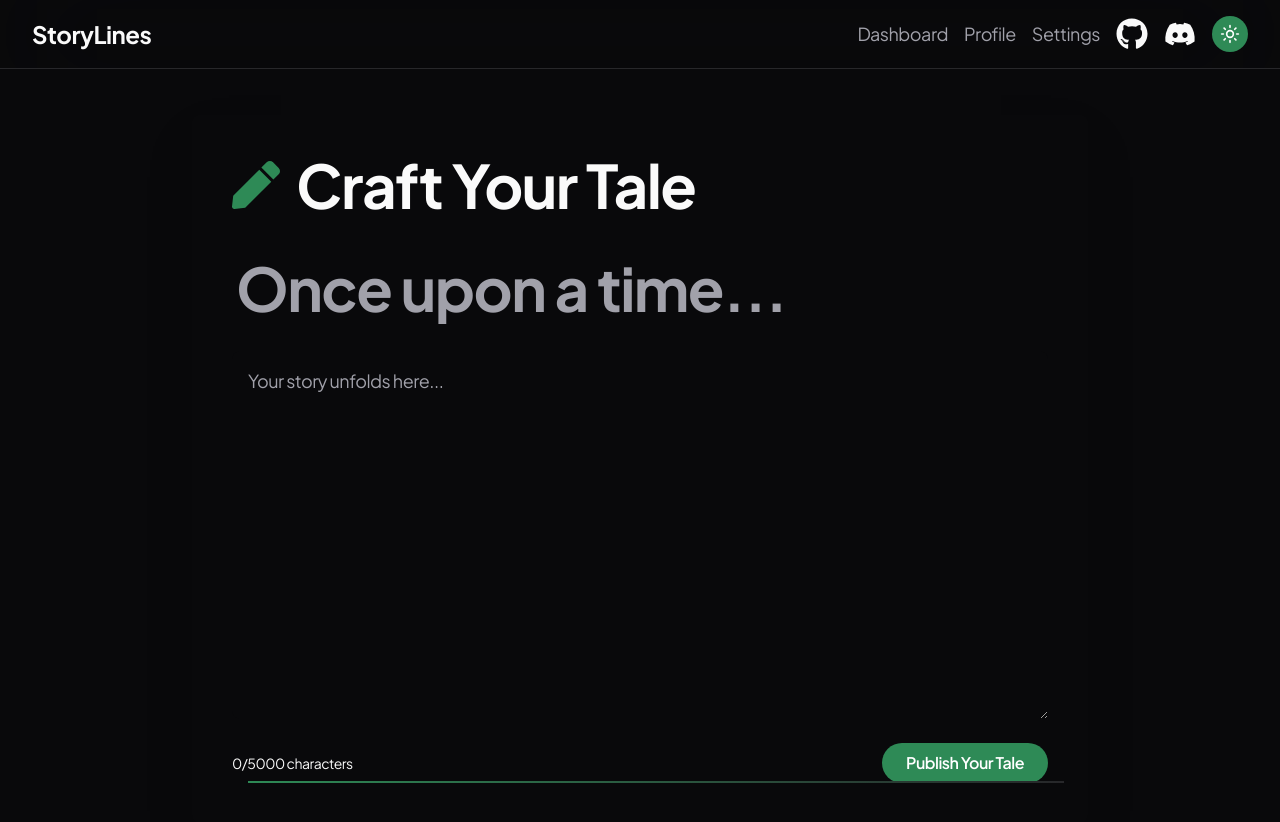
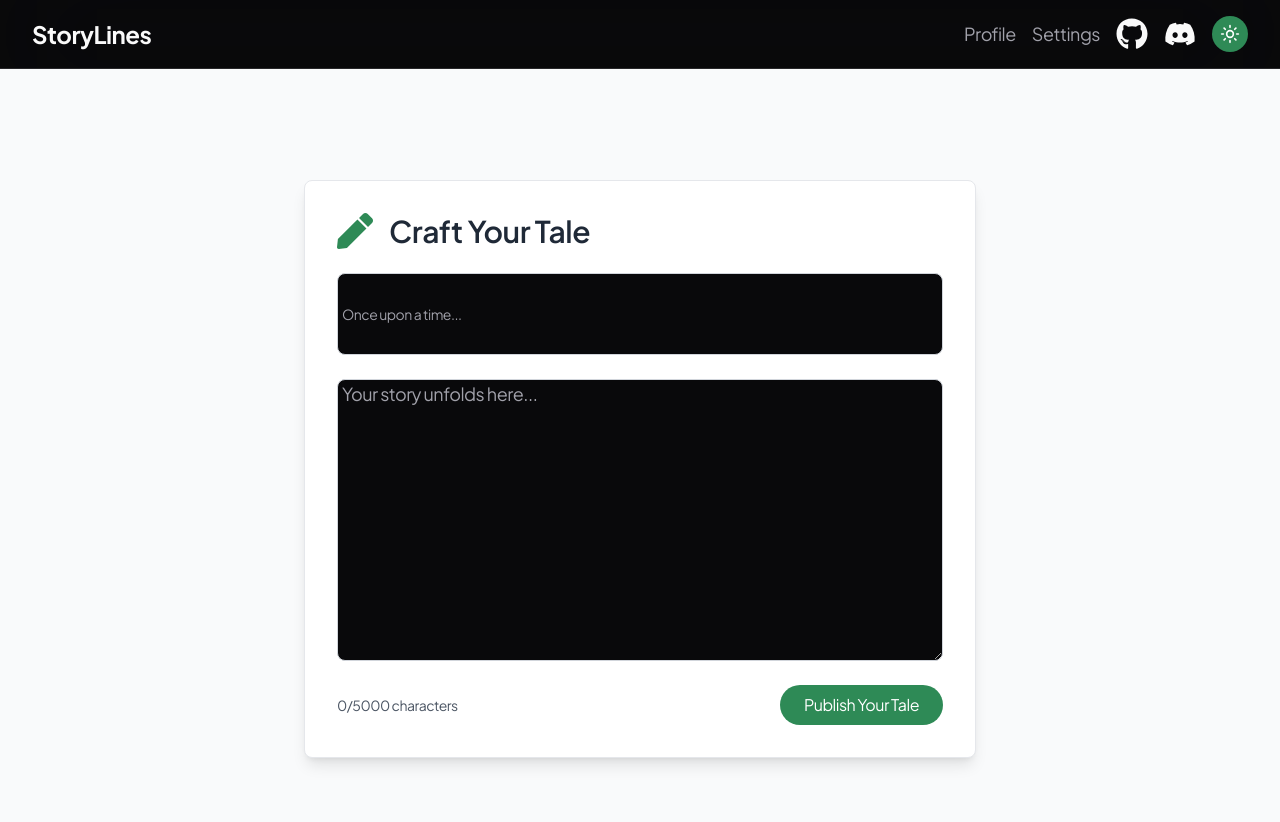
Before and after one commit to praneethravuri/storylines, a Next.js app: page /create-story in a window 1280 px wide. Shown: the top 822 px of the page. Built offline with nearby package versions, Linux system fonts and the light colour scheme.

Commit message:
loading page

```diff
--- a/app/api/create-story/route.ts
+++ b/app/api/create-story/route.ts
@@ -5,7 +5,7 @@ import { v4 as uuidv4 } from 'uuid';
 
 export async function POST(req: NextRequest) {
     try {
-        const { title, content, prev, next } = await req.json();
+        const { title, content, prev, next, type } = await req.json();
 
         // Connect to the database
         await connectToDB();
@@ -19,7 +19,7 @@ export async function POST(req: NextRequest) {
             content,
             prev,
             next: [],
-            type: "",
+            type: type || "",
             customId
         });
 
--- a/app/create-story/page.tsx
+++ b/app/create-story/page.tsx
@@ -79,40 +79,35 @@ const CreateStory = () => {
 
   return (
     <Suspense fallback={<Loading />}>
-      <div className='flex justify-center items-center min-h-screen'>
-        <div className='p-10 w-full max-w-4xl rounded-lg shadow-2xl'>
-          <div className="space-y-8 relative">
+      <div className='flex justify-center items-center min-h-screen bg-gray-50'>
+        <div className='p-8 w-full max-w-2xl bg-white shadow-lg rounded-lg border border-gray-200'>
+          <div className="space-y-6">
             <div className="flex items-center space-x-4">
-              <FaPen className="text-5xl text-primary" />
-              <h1 className="heading-primary">Craft Your Tale</h1>
-              <div className="absolute bottom-0 left-0 w-full h-0.5 bg-gradient-to-r from-primary to-secondary"></div>
+              <FaPen className="text-4xl text-primary" />
+              <h1 className="text-3xl font-semibold text-gray-800">Craft Your Tale</h1>
             </div>
             <form onSubmit={handleSubmit} className="space-y-6">
-              <div className="">
-                <Input
-                  className='border-none focus:outline-none text-4xl font-bold tracking-tight sm:text-6xl bg-transparent text-foreground placeholder-gray-500'
-                  placeholder='Once upon a time...'
-                  style={{ caretColor: 'white' }}
-                  value={title}
-                  onChange={(e) => setTitle(e.target.value)}
-                />
-
-              </div>
+              <Input
+                className='w-full border-gray-300 rounded-lg focus:border-primary focus:ring-primary'
+                placeholder='Once upon a time...'
+                value={title}
+                onChange={(e) => setTitle(e.target.value)}
+              />
               <Textarea
-                rows={12}
-                className='border-none focus:outline-none w-full text-foreground rounded-lg p-4 text-lg'
+                rows={10}
+                className='w-full border-gray-300 rounded-lg focus:border-primary focus:ring-primary'
                 placeholder='Your story unfolds here...'
                 onChange={handleTextChange}
                 maxLength={5000}
                 value={content}
               />
-              <div className="flex justify-between items-center mt-4">
-                <span className="text-sm text-secondary-primary">
+              <div className="flex justify-between items-center text-gray-600">
+                <span className="text-sm">
                   {characterCount}/5000 characters
                 </span>
                 <button
                   type="submit"
-                  className='btn btn-primary px-6 py-2 rounded-full'
+                  className='px-6 py-2 bg-primary text-white rounded-full hover:bg-primary-dark focus:outline-none focus:ring-2 focus:ring-primary'
                 >
                   Publish Your Tale
                 </button>
--- a/app/layout.tsx
+++ b/app/layout.tsx
@@ -6,7 +6,7 @@ import NavBar from "@/components/Navbar";
 import { Analytics } from "@vercel/analytics/react"
 
 export const metadata: Metadata = {
-  title: "Create Next App",
+  title: "StoryLines",
   description: "Generated by create next app",
 };
 
--- /dev/null
+++ b/app/profile/page.tsx
@@ -0,0 +1,9 @@
+import React from 'react'
+
+const page = () => {
+  return (
+    <div>page</div>
+  )
+}
+
+export default page
--- a/app/stories/[storyId]/page.tsx
+++ b/app/stories/[storyId]/page.tsx
@@ -2,7 +2,7 @@
 
 import React, { useEffect, useState } from 'react';
 import { ChevronLeft, ChevronRight, Clock, User } from 'lucide-react';
-import Story from '@/schema/storySchema';
+import LoadingScreen from '@/components/LoadingScreen';
 
 interface StoryData {
   title: string;
@@ -58,10 +58,12 @@ const Page = ({ params }: { params: { storyId: string } }) => {
   const [storyDetails, setStoryDetails] = useState<StoryData | null>(null);
   const [prevStories, setPrevStories] = useState<NodeDetails[]>([]);
   const [nextStories, setNextStories] = useState<NodeDetails[]>([]);
+  const [isLoading, setIsLoading] = useState<boolean>(true);
 
   useEffect(() => {
     const fetchStoryDetails = async () => {
       try {
+        setIsLoading(true);
         const response = await fetch(`/api/fetch-one-story?storyId=${params.storyId}`);
         if (response.ok) {
           const data: StoryData = await response.json();
@@ -87,6 +89,8 @@ const Page = ({ params }: { params: { storyId: string } }) => {
         }
       } catch (error) {
         console.error("Error fetching story details:", error);
+      } finally {
+        setIsLoading(false)
       }
     };
     fetchStoryDetails();
@@ -96,16 +100,12 @@ const Page = ({ params }: { params: { storyId: string } }) => {
     window.location.href = `/stories/${customId}`;
   };
 
-  if (!storyDetails) {
-    return (
-      <div className="flex items-center justify-center h-screen bg-background">
-        <div className="animate-pulse text-foreground text-2xl">Loading...</div>
-      </div>
-    );
-  }
 
   return (
-    <div className="min-h-screen bg-background py-12 px-4 sm:px-6 lg:px-8">
+    isLoading ? (
+      <LoadingScreen />
+    ) : (
+      <div className="min-h-screen bg-background py-12 px-4 sm:px-6 lg:px-8">
       <div className="container mx-auto max-w-4xl">
         <main className="bg-card shadow-xl rounded-lg overflow-hidden mb-12">
           <div className="p-8">
@@ -161,6 +161,7 @@ const Page = ({ params }: { params: { storyId: string } }) => {
         </section>
       </div>
     </div>
+    )
   );
 };
 
--- a/app/storymap/FlowMap.tsx
+++ b/app/storymap/FlowMap.tsx
@@ -14,6 +14,8 @@ import '@xyflow/react/dist/style.css';
 import { useTheme } from "next-themes";
 import NodeCard from './NodeCard';
 import ControlPanel from './ControlPanel';
+import { useRouter } from 'next/navigation';
+import LoadingScreen from '@/components/LoadingScreen';
 
 export interface NodeData {
   title: string;
@@ -55,6 +57,9 @@ export default function FlowMap() {
   const [screenSize, setScreenSize] = useState({ width: 0, height: 0 });
   const [selectedStoryIds, setSelectedStoryIds] = useState(new Set<string>());
   const [favoritedStoryIds, setFavoritedStoryIds] = useState(new Set<string>());
+  const [isLoading, setIsLoading] = useState<boolean>(true);
+
+  const router = useRouter();
 
   const selectedStories = useMemo(() => {
     return nodes.filter(node => selectedStoryIds.has(node.id)).map(node => node.data);
@@ -163,6 +168,7 @@ export default function FlowMap() {
   useEffect(() => {
     const fetchStories = async () => {
       try {
+        setIsLoading(true);
         const response = await fetch('/api/fetch-all-stories');
         const stories = await response.json();
         const { constructedNodes, constructedEdges } = constructNodesAndEdges(stories, screenSize);
@@ -181,6 +187,8 @@ export default function FlowMap() {
         setEdges(constructedEdges);
       } catch (error) {
         console.error('Error fetching stories:', error);
+      } finally {
+        setIsLoading(false)
       }
     };
 
@@ -197,6 +205,21 @@ export default function FlowMap() {
   };
 
   return (
+    isLoading ? (
+      <LoadingScreen />
+    ) : (
+      <div className="h-screen relative">
+        {nodes.length === 0 ? (
+          <div className="flex flex-col items-center justify-center h-full">
+            <p className="text-2xl mb-4">No stories found.</p>
+            <button
+              className="btn btn-primary"
+              onClick={() => router.push('/create-story?type=root')}
+            >
+              Create a Root Story
+            </button>
+          </div>
+        ) : (
           <div style={{ width: '100vw', height: 'calc(100vh - 75px)', overflow: 'hidden' }}>
             <ReactFlow
               nodes={nodes}
@@ -212,12 +235,15 @@ export default function FlowMap() {
                 selectedStories={selectedStories}
                 favoritedStories={favoritedStories}
                 removeStory={removeStory}
-          controls = {<Controls className='horizontal' />}
+                controls={<Controls className='horizontal' />}
 
               />
               <Background gap={12} size={1} />
             </ReactFlow>
           </div>
+        )}
+      </div>
+    )
   );
 }
 
--- a/components/LandingPage.tsx
+++ b/components/LandingPage.tsx
@@ -3,7 +3,7 @@ import Link from 'next/link';
 import { FaArrowRight, FaRegCompass, FaMap, FaUsers, FaStar, FaComments, FaPencilAlt, FaBookReader, FaRandom, FaLightbulb, FaTrophy, FaHeart } from 'react-icons/fa';
 import { TbRouteSquare, TbArrowFork } from "react-icons/tb";
 import { ArrowTopRightIcon } from '@radix-ui/react-icons'
-import styles from "@/styles/Landingpage.module.css";
+import styles from "@/styles/glowAnimation.module.css"
 import {
   Accordion, AccordionContent,
   AccordionItem,
@@ -13,7 +13,7 @@ import OrbitingCircles from '@/components/magicui/orbiting-circles';
 
 const LandingPage = () => {
   return (
-    <div className={`min-h-screen ${styles.landingPage}`}>
+    <div className={`min-h-screen ${styles.glowAnimation}`}>
       <Hero />
       <Features />
       <StoryExperience />
--- /dev/null
+++ b/components/LoadingScreen.tsx
@@ -0,0 +1,34 @@
+"use client";
+import React, { useState, useEffect } from 'react';
+import WordRotate from './magicui/word-rotate';
+import styles from "@/styles/glowAnimation.module.css"
+
+// Function to shuffle an array
+const shuffleArray = (array) => {
+    let shuffledArray = [...array];
+    for (let i = shuffledArray.length - 1; i > 0; i--) {
+        const j = Math.floor(Math.random() * (i + 1));
+        [shuffledArray[i], shuffledArray[j]] = [shuffledArray[j], shuffledArray[i]]; // Swap elements
+    }
+    return shuffledArray;
+};
+
+const LoadingScreen = () => {
+    const [shuffledWords, setShuffledWords] = useState([]);
+
+    useEffect(() => {
+        const words = ["Write Your Own Tales", "Weave Your Own Adventures", "Create Your Own Path"];
+        setShuffledWords(shuffleArray(words));
+    }, []); // Empty dependency array ensures this runs only once after the initial render
+
+    return (
+        <div className={`${styles.glowAnimation} fixed inset-0 flex items-center justify-center bg-background z-100`}>
+            <WordRotate
+                className="text-4xl font-bold text-black dark:text-white"
+                words={shuffledWords}
+            />
+        </div>
+    );
+}
+
+export default LoadingScreen;
--- a/components/Navbar.tsx
+++ b/components/Navbar.tsx
@@ -26,7 +26,6 @@ const NavBar = () => {
     } else {
       return (
         <>
-          <Link href="/dashboard" className={`nav-link ${isActive('/dashboard') ? '' : ''}`}>Dashboard</Link>
           <Link href="/profile" className={`nav-link ${isActive('/profile') ? '' : ''}`}>Profile</Link>
           <Link href="/settings" className={`nav-link ${isActive('/settings') ? '' : ''}`}>Settings</Link>
         </>
--- /dev/null
+++ b/components/magicui/word-rotate.tsx
@@ -0,0 +1,50 @@
+"use client";
+
+import { useEffect, useState } from "react";
+import { AnimatePresence, HTMLMotionProps, motion } from "framer-motion";
+
+import { cn } from "@/lib/utils";
+
+interface WordRotateProps {
+  words: string[];
+  duration?: number;
+  framerProps?: HTMLMotionProps<"h1">;
+  className?: string;
+}
+
+export default function WordRotate({
+  words,
+  duration = 2500,
+  framerProps = {
+    initial: { opacity: 0, y: -50 },
+    animate: { opacity: 1, y: 0 },
+    exit: { opacity: 0, y: 50 },
+    transition: { duration: 0.25, ease: "easeOut" },
+  },
+  className,
+}: WordRotateProps) {
+  const [index, setIndex] = useState(0);
+
+  useEffect(() => {
+    const interval = setInterval(() => {
+      setIndex((prevIndex) => (prevIndex + 1) % words.length);
+    }, duration);
+
+    // Clean up interval on unmount
+    return () => clearInterval(interval);
+  }, [words, duration]);
+
+  return (
+    <div className="overflow-hidden py-2">
+      <AnimatePresence mode="wait">
+        <motion.h1
+          key={words[index]}
+          className={cn(className)}
+          {...framerProps}
+        >
+          {words[index]}
+        </motion.h1>
+      </AnimatePresence>
+    </div>
+  );
+}
```
Also changed, not shown: styles/glowAnimation.module.css (renamed from styles/Landingpage.module.css, +5 -5 lines), app/profile/[userName]/page.tsx (added). Lines whose indentation alone changed are shown as unchanged.
